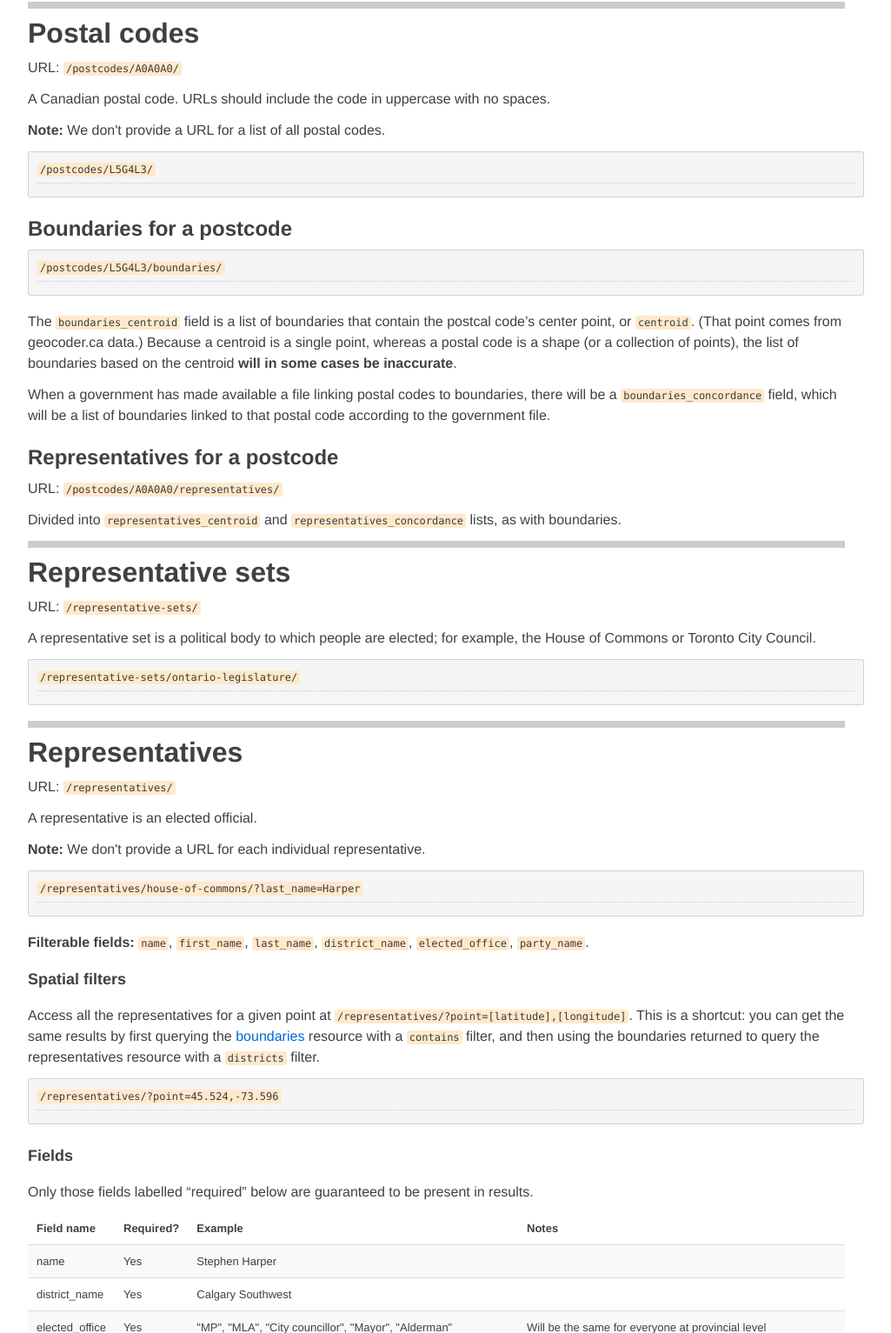
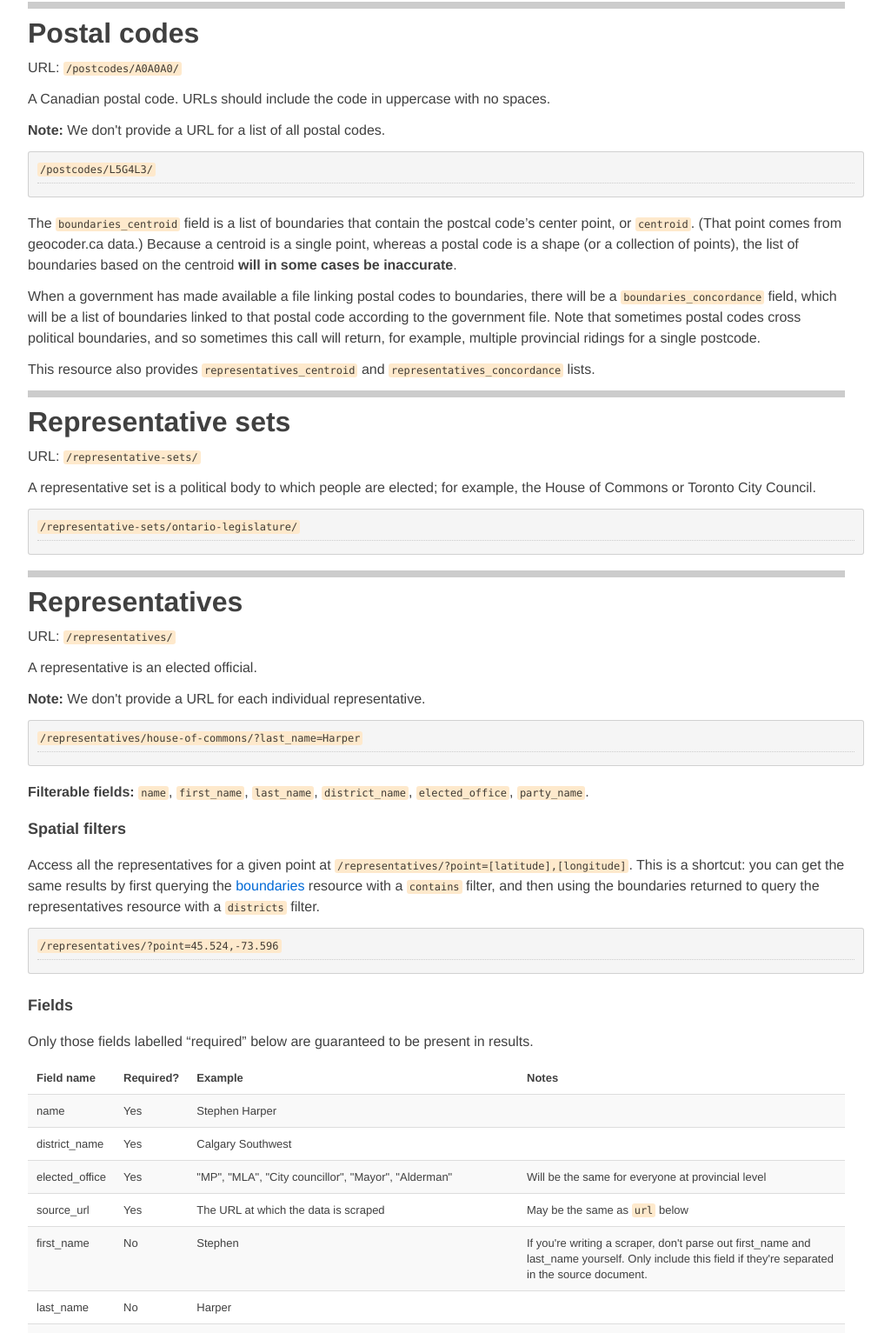
Before and after one commit to opennorth/represent-canada, a Django app: template finder/templates/api.html in a window 1280 px wide. Shown: the part 2169-3702 px from the top of the page at 87% size, without its empty margins (138-1163 px from the left). Run offline with Django 3.2, Linux system fonts and the light colour scheme; the template is opened without the code that fills it, so the values that code supplies are empty; some libraries are stand-ins or nearby versions.

Commit message:
Update postcode docs for new single-resource style.

```diff
--- a/finder/templates/api.html
+++ b/finder/templates/api.html
@@ -102,22 +102,12 @@
 
 <pre class="loadjson" data-url="/postcodes/L5G4L3/"></pre>
 
-<h2>Boundaries for a postcode</h2>
-
-<p></p>
-
-<pre class="loadjson" data-url="/postcodes/L5G4L3/boundaries/"></pre>
-
 <p>The <code>boundaries_centroid</code> field is a list of boundaries that contain the postcal code&rsquo;s center point, or <code>centroid</code>. (That point comes from geocoder.ca data.) Because a centroid is a single point,
 whereas a postal code is a shape (or a collection of points), the list of boundaries based on the centroid <strong>will in some cases be inaccurate</strong>.</p>
 
-<p>When a government has made available a file linking postal codes to boundaries, there will be a <code>boundaries_concordance</code> field, which will be a list of boundaries linked to that postal code according to the government file.</p>
+<p>When a government has made available a file linking postal codes to boundaries, there will be a <code>boundaries_concordance</code> field, which will be a list of boundaries linked to that postal code according to the government file. Note that sometimes postal codes cross political boundaries, and so sometimes this call will return, for example, multiple provincial ridings for a single postcode.</p>
 
-<h2>Representatives for a postcode</h2>
-
-<p>URL: <code>/postcodes/A0A0A0/representatives/</code></p>
-
-<p>Divided into <code>representatives_centroid</code> and <code>representatives_concordance</code> lists, as with boundaries.</p>
+<p>This resource also provides <code>representatives_centroid</code> and <code>representatives_concordance</code> lists.</p>
 
 <h1 id="representativeset">Representative sets</h1>
 
```
